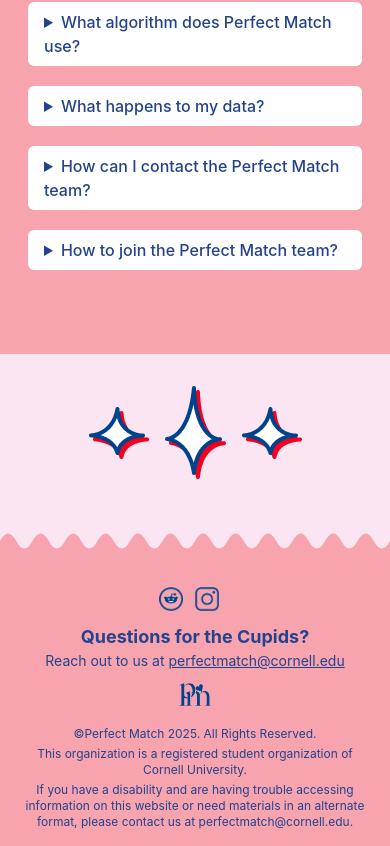
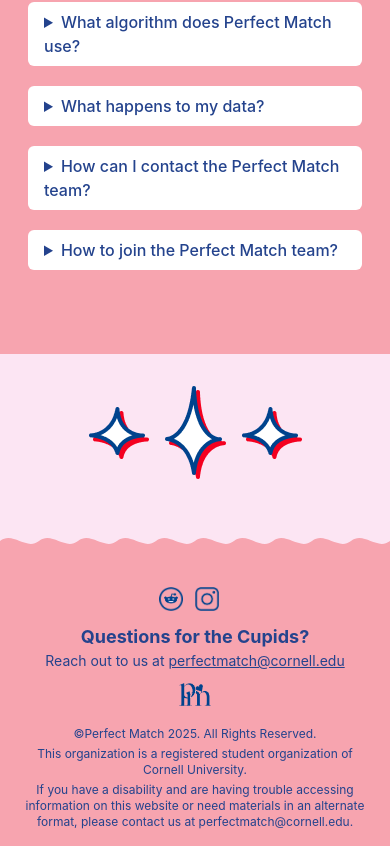
Before and after one commit to wyatt/perfect-match-web, a Next.js app: page /about in a window 390 px wide. Shown: the part 6989-7835 px from the top of the page. Built offline with nearby package versions, Linux system fonts and the light colour scheme; no server answers; a web font is replaced by a local one.

Commit message:
improve about page waving element display

```diff
--- a/pages/about.tsx
+++ b/pages/about.tsx
@@ -401,7 +401,15 @@ const About: any = (props: any) => {
             <div className="bg-pmpink-500">
                 <div className="w-full bg-pmpink-500"></div>
                 <div className="left-0 w-full overflow-hidden">
-                    <svg className="relative block w-full h-[60px]" // Adjust height as needed
+                    <svg className="relative block w-full h-[60px] md:hidden" // Adjust height as needed
+                        viewBox="0 0 1200 120"
+                        preserveAspectRatio="none">
+                        <path
+                            d="M0,60 C40,40 80,80 120,60 C160,40 200,80 240,60 C280,40 320,80 360,60 C400,40 440,80 480,60 C520,40 560,80 600,60 C640,40 680,80 720,60 C760,40 800,80 840,60 C880,40 920,80 960,60 C1000,40 1040,80 1080,60 C1120,40 1160,80 1200,60 V120 H0 Z"
+                            fill="#f7a4af"
+                        ></path>
+                    </svg>
+                    <svg className="relative hidden w-full h-[60px] md:block" // Adjust height as needed
                         viewBox="0 0 1200 120"
                         preserveAspectRatio="none">
                         <path
```
